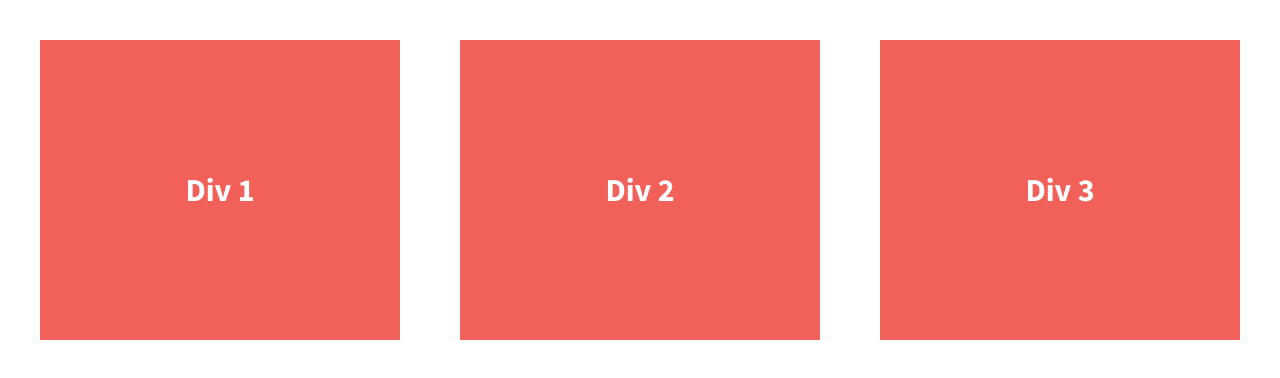
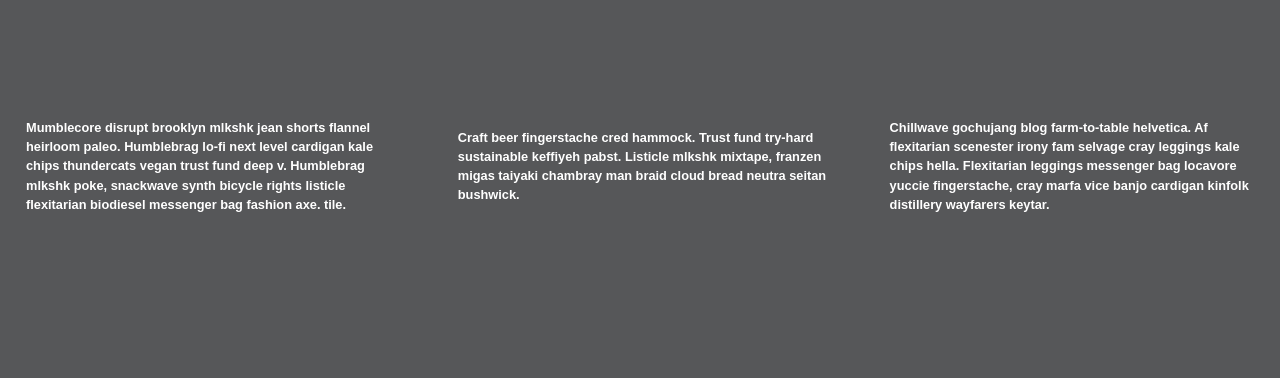
Before and after one commit to MorganEJLA/div-flexbox-practice, a plain HTML site: page index.html in a window 1280 px wide. Drawn offline with nearby package versions, Linux system fonts and the light colour scheme.

Commit message:
customized

```diff
--- a/css/main.css
+++ b/css/main.css
@@ -97,20 +97,23 @@ textarea {
 
 
 html {
-  background-color: #fff;
+
   height: 100%;
+  background-color: #565759;
 }
 
 body {
-  font-family: 'Source Sans Pro', sans-serif;
+  font-family: 'Futura', sans-serif;
   padding: 2em;
-  font-size: 1.25em;
+  font-size: .5em;
   height: 100%;
+
 }
 
 .wrapper {
   /*add display:flex and set justify-content to space-between*/
   display:flex;
+  flex-flow:row wrap;
   font-weight: 700;
   justify-content:space-between;
 
@@ -122,12 +125,20 @@ body {
   color: #fff;
   line-height: 1.5em;
   font-size: 1.6em;
-  background-color: #f16059;
   height: 300px;
   width:30%;
   justify-content:center;
   align-items:center;
+  padding-left:10px;
+
+
 }
+
+
+
+
+
+
 
 
 
--- a/index.html
+++ b/index.html
@@ -23,29 +23,16 @@
 
         <section class="wrapper">
             <div class="div-1">
-                Div 1
+                <p>Mumblecore disrupt brooklyn mlkshk jean shorts flannel heirloom paleo. Humblebrag lo-fi next level cardigan kale chips thundercats vegan
+                trust fund deep v. Humblebrag mlkshk poke, snackwave synth bicycle rights listicle flexitarian biodiesel messenger bag fashion axe.
+                 tile. </p>
             </div>
             <div class="div-2">
-                Div 2
+                <p>Craft beer fingerstache cred hammock.
+                Trust fund try-hard sustainable keffiyeh pabst. Listicle mlkshk mixtape, franzen migas taiyaki chambray man braid cloud bread neutra seitan bushwick.</p>
             </div>
             <div class="div-3">
-                Div 3
+                <p>Chillwave gochujang blog farm-to-table helvetica. Af flexitarian scenester irony fam selvage cray leggings kale chips hella.
+                Flexitarian leggings messenger bag locavore yuccie fingerstache, cray marfa vice banjo cardigan kinfolk distillery wayfarers keytar. </p>
             </div>
         </section>
-
-        <script src="https://ajax.googleapis.com/ajax/libs/jquery/1.11.3/jquery.min.js"></script>
-        <script>window.jQuery || document.write('<script src="js/vendor/jquery-1.11.3.min.js"><\/script>')</script>
-        <script src="js/plugins.js"></script>
-        <script src="js/main.js"></script>
-
-        <!-- Google Analytics: change UA-XXXXX-X to be your site's ID. -->
-        <script>
-            (function(b,o,i,l,e,r){b.GoogleAnalyticsObject=l;b[l]||(b[l]=
-            function(){(b[l].q=b[l].q||[]).push(arguments)});b[l].l=+new Date;
-            e=o.createElement(i);r=o.getElementsByTagName(i)[0];
-            e.src='https://www.google-analytics.com/analytics.js';
-            r.parentNode.insertBefore(e,r)}(window,document,'script','ga'));
-            ga('create','UA-XXXXX-X','auto');ga('send','pageview');
-        </script>
-    </body>
-</html>
```
